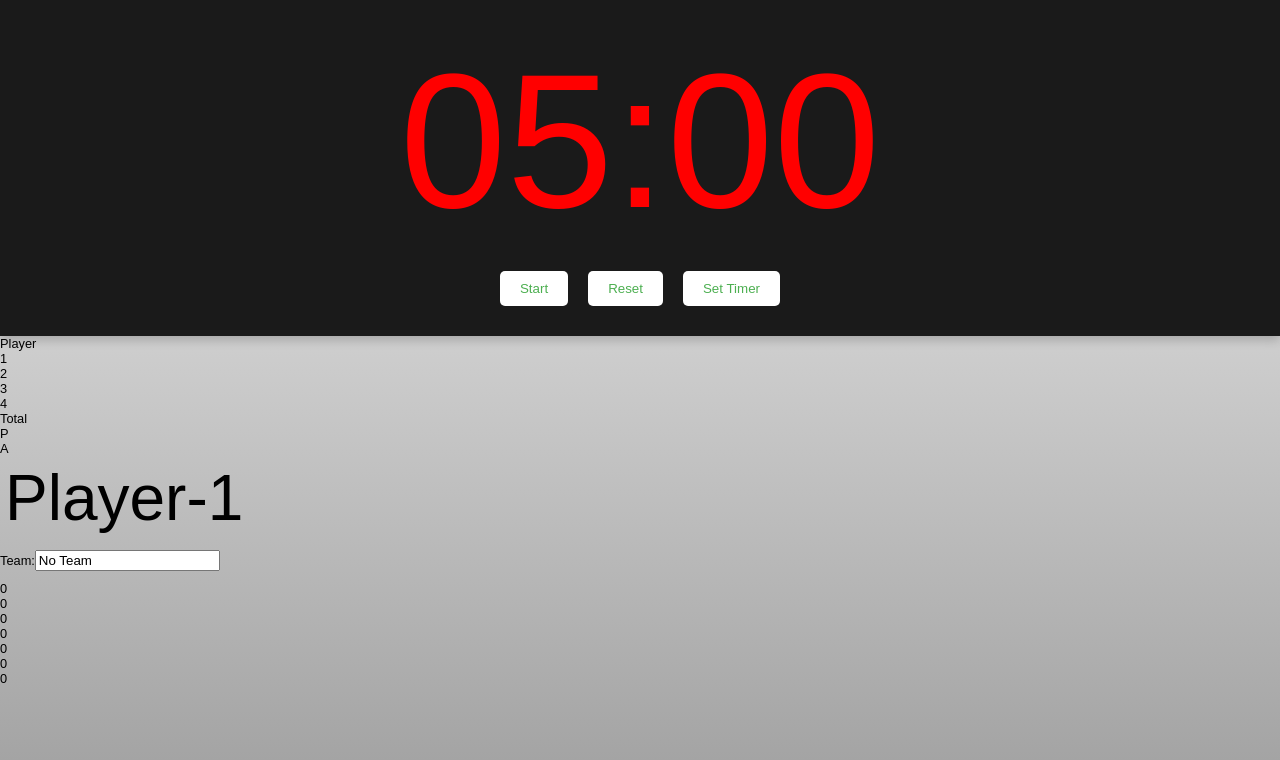
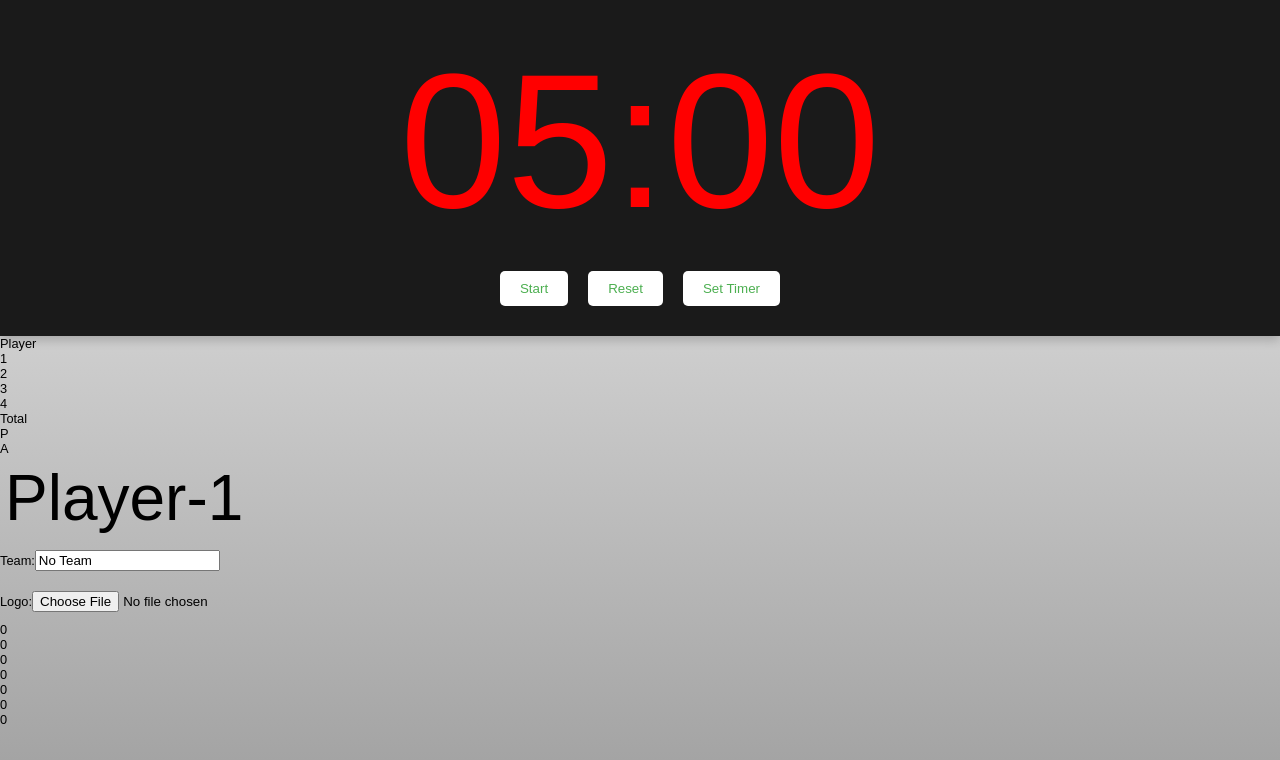
Before and after one commit to Maracash41/BJJ-Scorekeeper, a React (Vite) app: page / in a window 1280 px wide. Shown: the top 760 px of the page. Built offline with nearby package versions, Linux system fonts and the light colour scheme.

Commit message:
feat: check timer

```diff
--- a/src/App.tsx
+++ b/src/App.tsx
@@ -1,12 +1,43 @@
-import { useState } from "react";
+import { useEffect, useState } from "react";
 import "./styles/main.css";
 import Timer from "./components/timer/Timer";
 import Scoreboard from "./components/Scoreboard/Scoreboard";
+import { IPlayer } from "./components/intefaces/interfaces";
+
 function App() {
   const [count, setCount] = useState(0);
+  const [players, setPlayers] = useState<IPlayer[]>([
+    {
+      id: 1,
+      name: "Player-1",
+      winCount: 0,
+      drawCount: 0,
+      loseCount: 0,
+    },
+    {
+      id: 2,
+      name: "Player-2",
+      winCount: 0,
+      drawCount: 0,
+      loseCount: 0,
+    },
+  ]);
+
+  const [hasTimeLeft, setHasTimeLeft] = useState(true);
+  const hasTimeLeftHandle = () => {
+    setHasTimeLeft(!hasTimeLeft);
+  };
+
+  useEffect(() => {
+    if (!hasTimeLeft) alert("check who is Win");
+    return () => {
+      setHasTimeLeft(true);
+    };
+  });
+
   return (
     <div className="main">
-      <Timer />
+      <Timer hasTimeLeftHandle={hasTimeLeftHandle} />
       <Scoreboard />
     </div>
   );
--- a/src/components/Player/Player.tsx
+++ b/src/components/Player/Player.tsx
@@ -1,13 +1,17 @@
-import React, { useState } from "react";
+import React, { useEffect, useState } from "react";
 import classes from "./player.module.css";
 
 interface PlayerProps {
   name: string;
+  team?: string;
+  logo?: string;
 }
 
-const Player: React.FC<PlayerProps> = ({ name = "Anonimus" }) => {
+const Player: React.FC<PlayerProps> = ({ name = "Anonimus", team = "" }) => {
   const [playerName, setPlayerName] = useState(name);
   const [playerTeam, setPlayerTeam] = useState("No Team");
+  const [isModalOpen, setIsModalOpen] = useState(false);
+  const [imageSrc, setImageSrc] = useState<string | null>(null);
 
   const changePlayerNameHandler = (e: React.ChangeEvent<HTMLInputElement>) => {
     const value = e.target.value;
@@ -18,6 +22,23 @@ const Player: React.FC<PlayerProps> = ({ name = "Anonimus" }) => {
     const value = e.target.value;
     setPlayerTeam(value);
   };
+
+  const fileLogoHandler = (e: React.ChangeEvent<HTMLInputElement>) => {
+    const file: File | null = e.target.files ? e.target.files[0] : null;
+
+    if (file) {
+      const blobUrl: string = URL.createObjectURL(file);
+      setImageSrc(blobUrl);
+    }
+  };
+
+  useEffect(() => {
+    return () => {
+      if (imageSrc) {
+        URL.revokeObjectURL(imageSrc);
+      }
+    };
+  }, [imageSrc]);
 
   return (
     <div className={classes.player}>
@@ -36,6 +57,17 @@ const Player: React.FC<PlayerProps> = ({ name = "Anonimus" }) => {
           value={playerTeam}
         />
       </label>
+
+      <label className={classes.teamLogo}>
+        Logo:
+        <input
+          type="file"
+          accept="image/*"
+          className={classes.playerTeam}
+          onChange={fileLogoHandler}
+        />
+      </label>
+      {imageSrc && <img src={imageSrc} />}
     </div>
   );
 };
--- a/src/components/Scores/Scores.tsx
+++ b/src/components/Scores/Scores.tsx
@@ -1,26 +1,29 @@
 import React from "react";
 import Player from "../Player/Player";
+import classes from "./scores.module.css";
 
 const Scores: React.FC = () => {
   return (
-    <div className="scores">
-      <div className="scoresTable">
-        <div className="scoresTableHeader">Player</div>
-        <div className="scoresTableHeader">1</div>
-        <div className="scoresTableHeader">2</div>
-        <div className="scoresTableHeader">3</div>
-        <div className="scoresTableHeader">4</div>
-        <div className="scoresTableHeader">Total</div>
-        <div className="scoresTableHeader">P</div>
-        <div className="scoresTableHeader">A</div>
-        <div className="scoresTableCell">{<Player name={"Player-1"} />}</div>
-        <div className="scoresTableCell">0</div>
-        <div className="scoresTableCell">0</div>
-        <div className="scoresTableCell">0</div>
-        <div className="scoresTableCell">0</div>
-        <div className="scoresTableCell">0</div>
-        <div className="scoresTableCell">0</div>
-        <div className="scoresTableCell">0</div>
+    <div className={classes.scores}>
+      <div className={classes.scoresTable}>
+        <div className={classes.scoresTableHeader}>Player</div>
+        <div className={classes.scoresTableHeader}>1</div>
+        <div className={classes.scoresTableHeader}>2</div>
+        <div className={classes.scoresTableHeader}>3</div>
+        <div className={classes.scoresTableHeader}>4</div>
+        <div className={classes.scoresTableHeader}>Total</div>
+        <div className={classes.scoresTableHeader}>P</div>
+        <div className={classes.scoresTableHeader}>A</div>
+        <div className={classes.scoresTableCell}>
+          {<Player name={"Player-1"} />}
+        </div>
+        <div className={classes.scoresTableCell}>0</div>
+        <div className={classes.scoresTableCell}>0</div>
+        <div className={classes.scoresTableCell}>0</div>
+        <div className={classes.scoresTableCell}>0</div>
+        <div className={classes.scoresTableCell}>0</div>
+        <div className={classes.scoresTableCell}>0</div>
+        <div className={classes.scoresTableCell}>0</div>
       </div>
     </div>
   );
--- /dev/null
+++ b/src/components/Scores/scores.module.css
@@ -0,0 +1,4 @@
+.scoresTable {
+  display: grid;
+  grid-template-columns: repeat(1fr, 8);
+}
--- /dev/null
+++ b/src/components/intefaces/interfaces.ts
@@ -0,0 +1,7 @@
+export interface IPlayer {
+  id: number;
+  name: string;
+  winCount: number;
+  drawCount: number;
+  loseCount: number;
+}
--- a/src/components/timer/Timer.tsx
+++ b/src/components/timer/Timer.tsx
@@ -1,7 +1,11 @@
 import React, { useEffect, useState } from "react";
 import classes from "./timer.module.css";
 
-const Timer: React.FC = () => {
+interface ITimerProps {
+  hasTimeLeftHandle: () => void;
+}
+
+const Timer: React.FC<ITimerProps> = ({ hasTimeLeftHandle }) => {
   const [paused, setPaused] = useState(true);
   const [over, setOver] = useState(false);
   const [[m, s], setTime] = useState([5, 0]);
@@ -14,6 +18,7 @@ const Timer: React.FC = () => {
     if (paused || over) return;
     if (m === 0 && s === 0) {
       setOver(true);
+      hasTimeLeftHandle();
     } else if (s === 0) {
       setTime([m - 1, 59]);
     } else {
```
